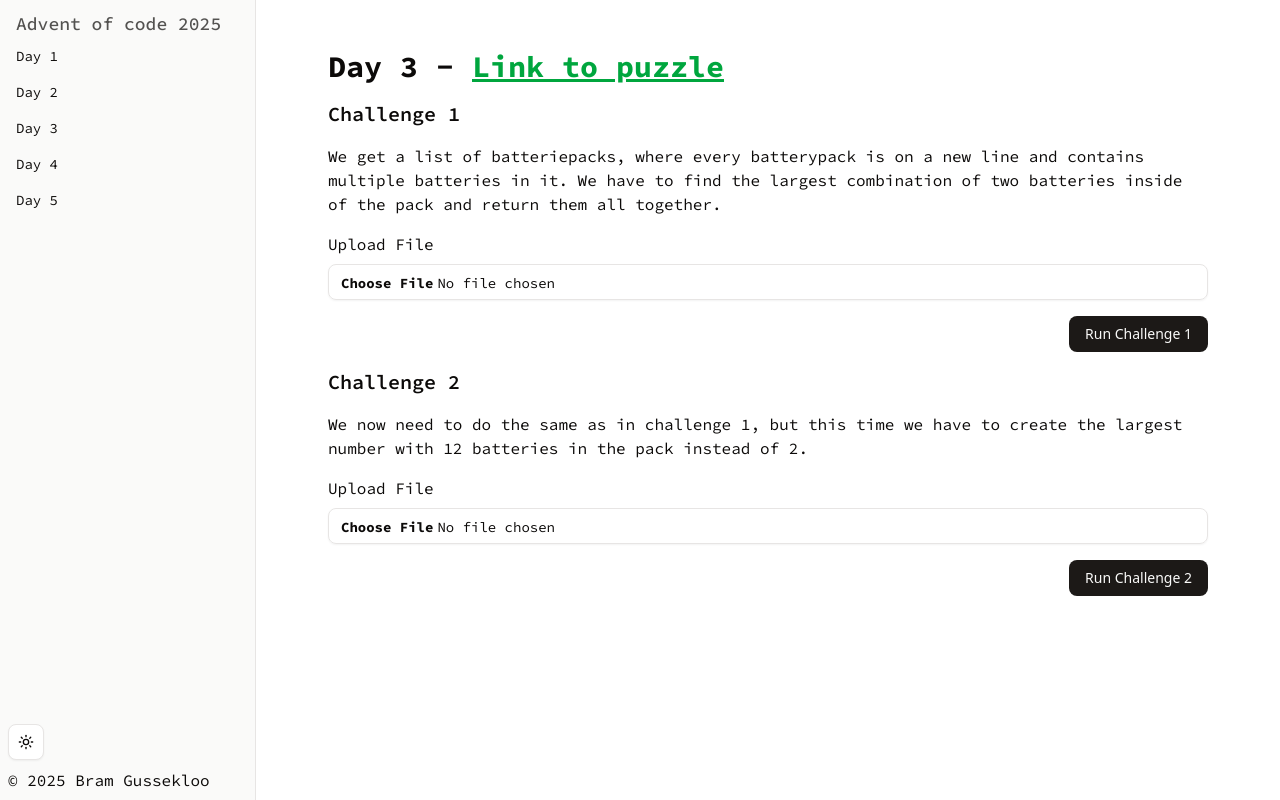
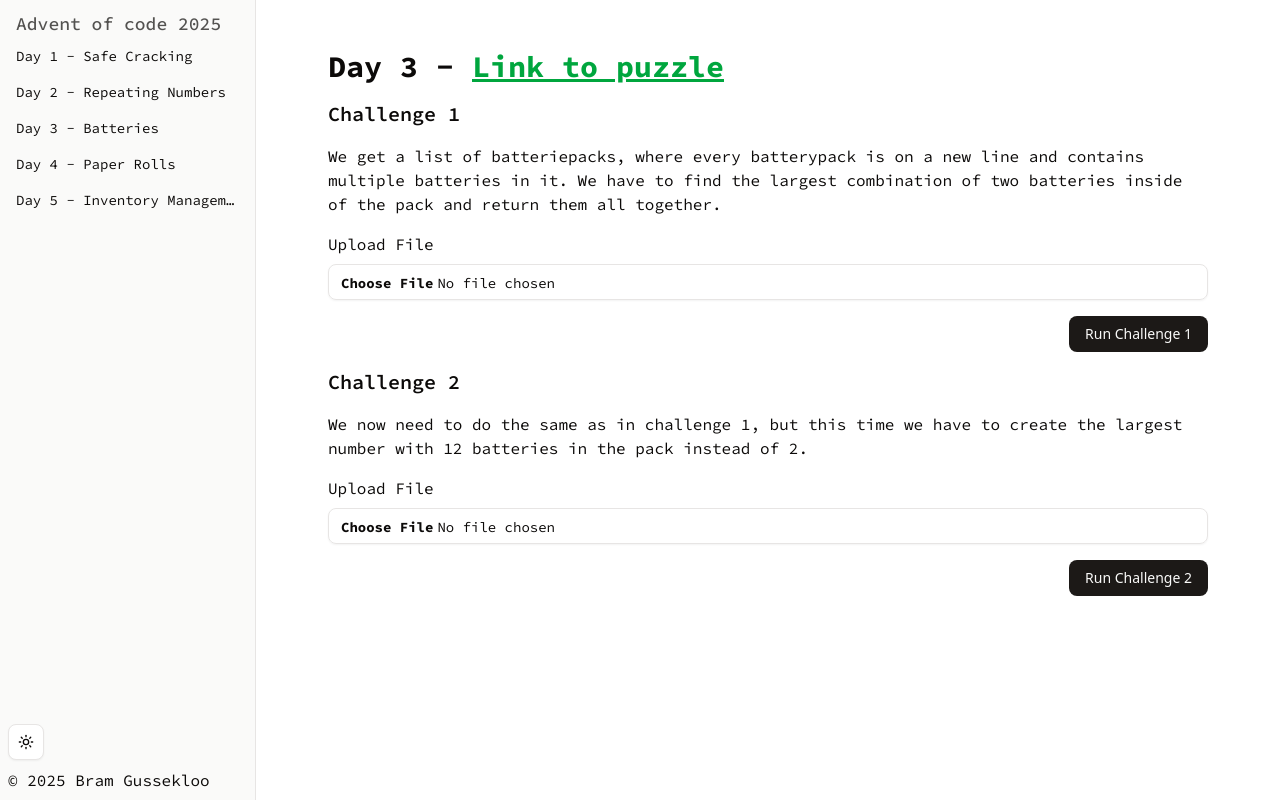
Before and after one commit to Bramgus12/AdventOfCode2025, a Next.js app: page /days/day-3 in a window 1280 px wide. Built offline with nearby package versions, Linux system fonts and the light colour scheme.

Commit message:
Add titles to the sidebar

```diff
--- a/components/app-sidebar.tsx
+++ b/components/app-sidebar.tsx
@@ -15,23 +15,23 @@ import ThemeToggle from "./theme-toggle";
 // Menu items.
 const items = [
     {
-        title: "Day 1",
+        title: "Day 1 - Safe Cracking",
         url: "/days/day-1",
     },
     {
-        title: "Day 2",
+        title: "Day 2 - Repeating Numbers",
         url: "/days/day-2",
     },
     {
-        title: "Day 3",
+        title: "Day 3 - Batteries",
         url: "/days/day-3",
     },
     {
-        title: "Day 4",
+        title: "Day 4 - Paper Rolls",
         url: "/days/day-4",
     },
     {
-        title: "Day 5",
+        title: "Day 5 - Inventory Management",
         url: "/days/day-5",
     },
 ];
```
